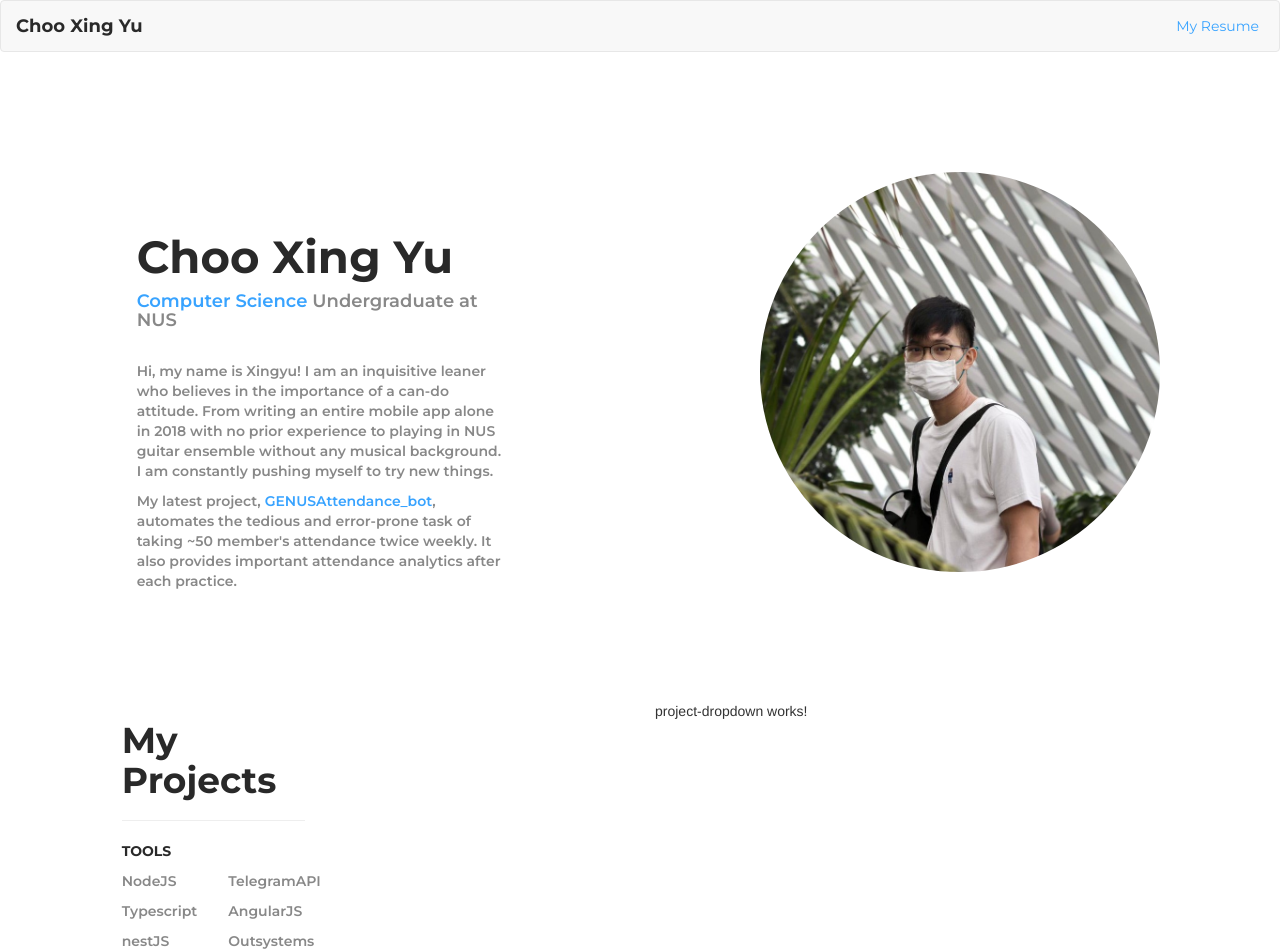
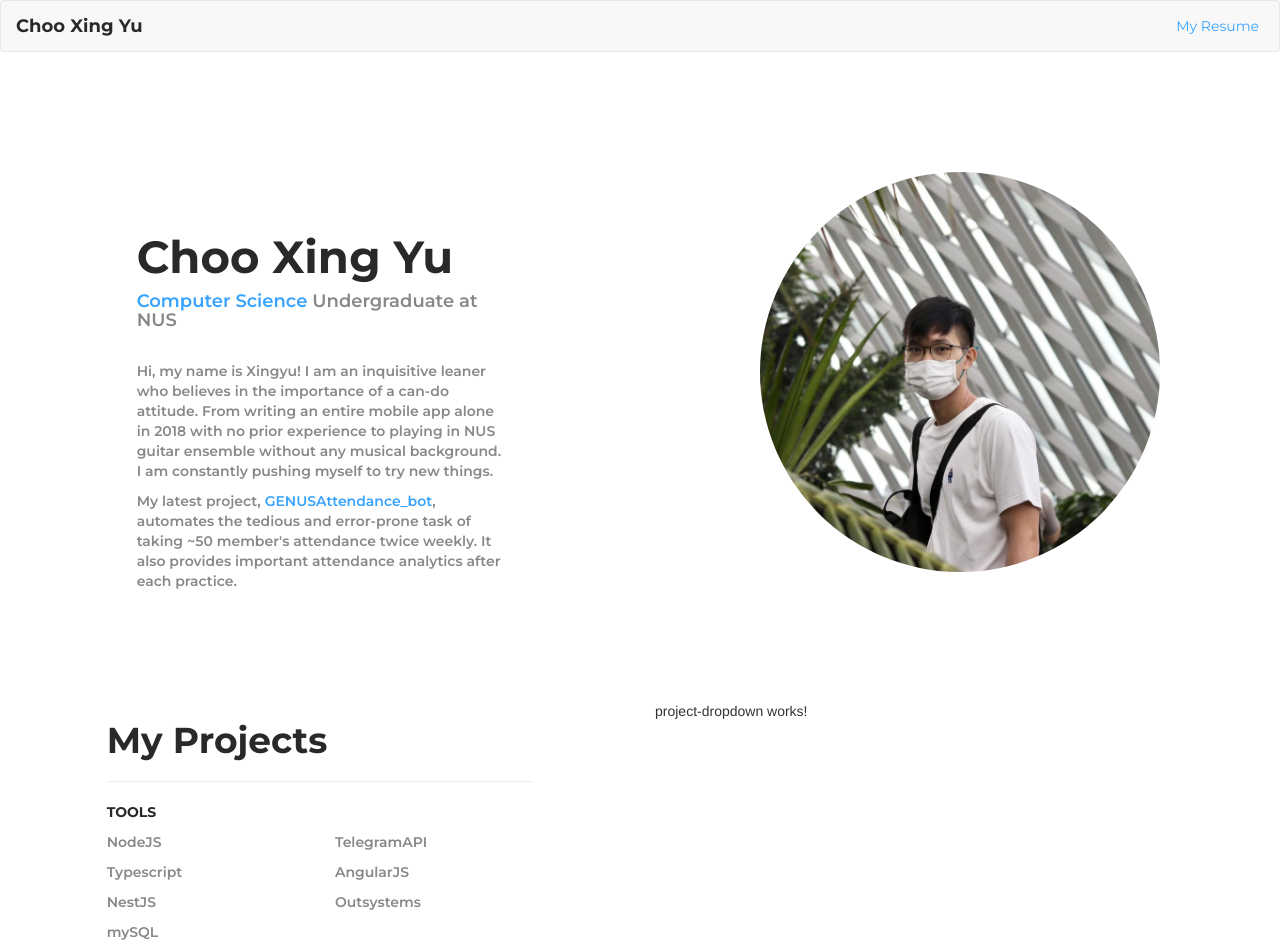
Before and after one commit to Choo-Xing-Yu/Choo-Xing-Yu.github.io, an Angular app: page / in a window 1280 px wide. Shown: the top 952 px of the page. Built offline with nearby package versions, Linux system fonts and the light colour scheme.

Commit message:
change project

```diff
--- a/src/app/body/project/project-description/project-description.component.html
+++ b/src/app/body/project/project-description/project-description.component.html
@@ -1,11 +1,8 @@
 <div class="row">
-  <div class="col-xs-offset-2 col-xs-4">
   <h1 class="project_description_header">My Projects</h1>
   <hr />
 </div>
-</div>
 <div class="row">
-  <div class="col-xs-offset-2 col-xs-4">
   <p class="tools">TOOLS</p>
   <div class="row">
     <div class="col-xs-6">
@@ -20,4 +17,3 @@
     </div>
   </div>
 </div>
-</div>
--- a/src/app/body/project/project-description/project-description.component.ts
+++ b/src/app/body/project/project-description/project-description.component.ts
@@ -9,7 +9,7 @@ export class ProjectDescriptionComponent implements OnInit {
   tools: string[] = [
     'NodeJS',
     'Typescript',
-    'nestJS',
+    'NestJS',
     'mySQL',
     'TelegramAPI',
     'AngularJS',
--- a/src/app/body/project/project.component.html
+++ b/src/app/body/project/project.component.html
@@ -1,6 +1,10 @@
-<div class="row">
+<div class="row" style="margin-top: 100px; margin-bottom: 100px">
   <div class="col-xs-6">
-    <app-project-description></app-project-description>
+    <div class="row">
+      <div class="col-xs-offset-2 col-xs-8">
+        <app-project-description></app-project-description>
+      </div>
+    </div>
   </div>
   <div class="col-xs-6">
     <app-project-dropdown></app-project-dropdown>
```
Also changed, not shown: 1 other file (tests, documents, lock files or other folders). Lines whose indentation alone changed are shown as unchanged.
